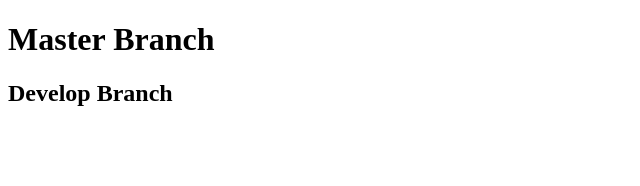
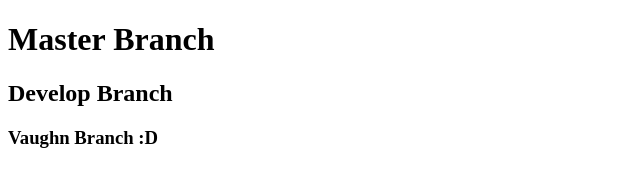
Before and after one commit to Baron251/Team-2, a plain HTML site: page index.html in a window 1280 px wide. Shown: the whole page, without its empty margins (0-640 px from the left). Drawn offline with Linux system fonts and the light colour scheme.

Commit message:
VAUGHN BRANCH :D

```diff
--- a/index.html
+++ b/index.html
@@ -9,5 +9,6 @@
 <body>
     <h1>Master Branch</h1>
     <h2>Develop Branch</h2>
+    <h3>Vaughn Branch :D</h3>
 </body>
 </html>
```
